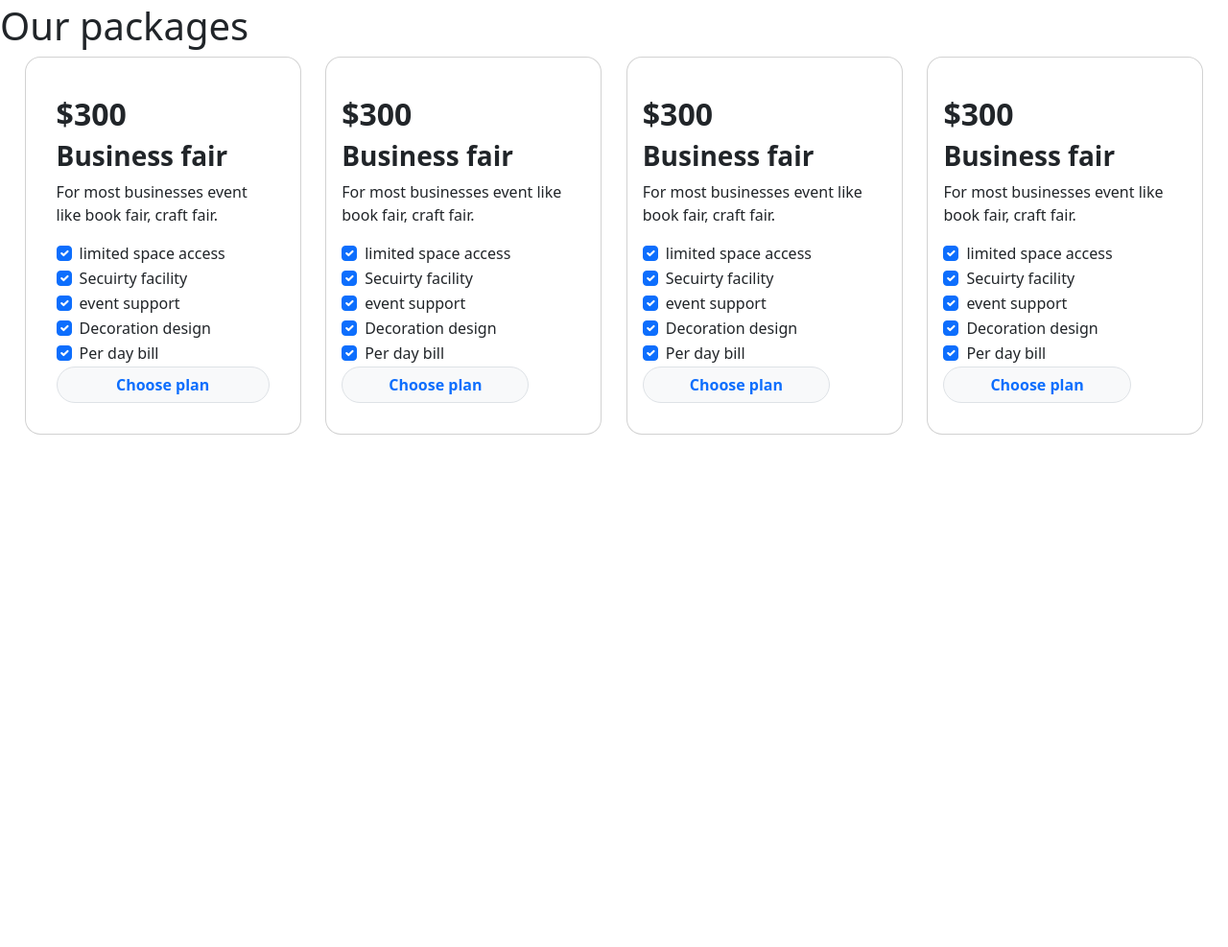
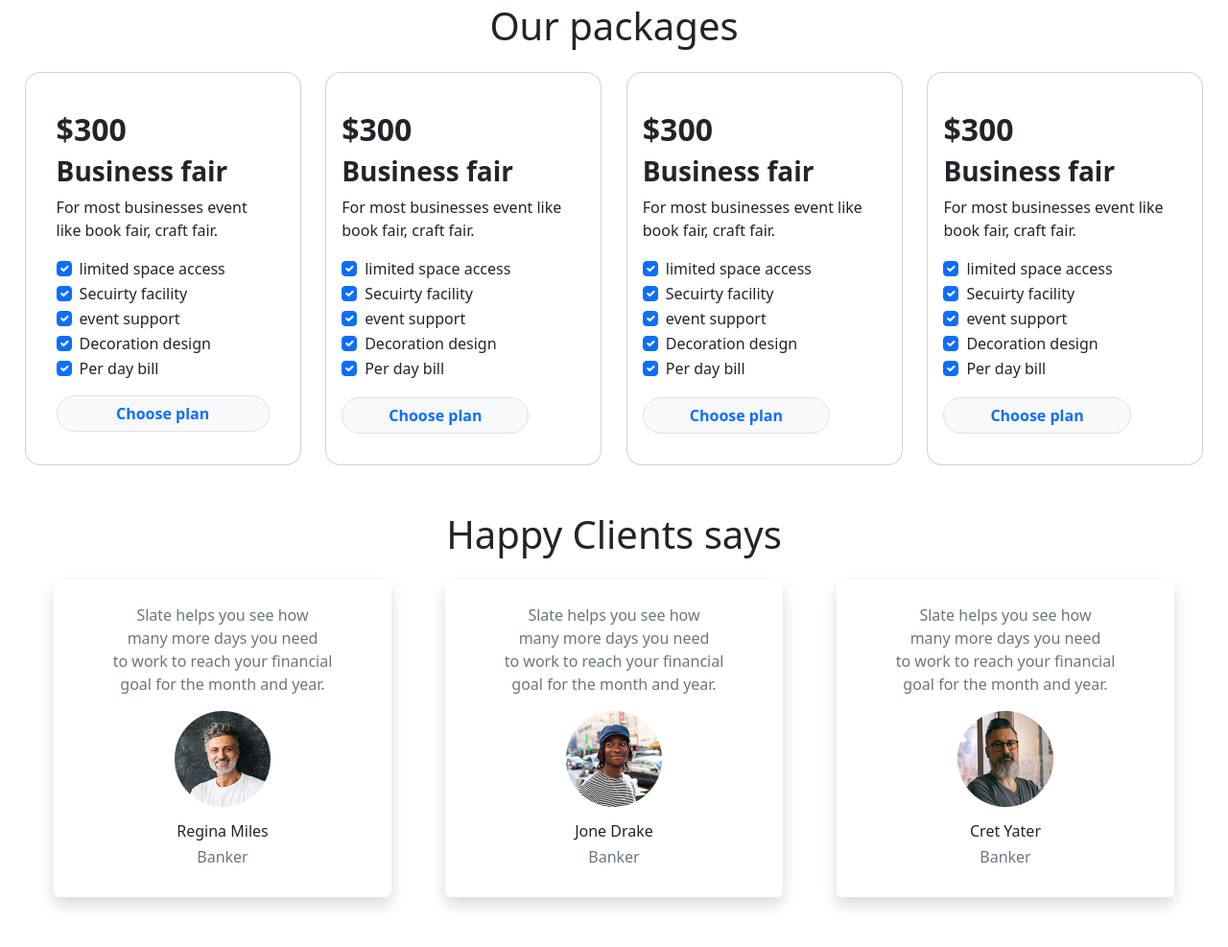
Before and after one commit to MdImran-Hossen-Jahid/conventional-programme, a plain HTML site: page index.html in a window 1280 px wide. Shown: the part 1474-2461 px from the top of the page at 96% size. Before the commit the page ends 1927 px from the top, so only its background shows below. Drawn offline with nearby package versions, Linux system fonts and the light colour scheme.

Commit message:
review section added

```diff
--- a/index.html
+++ b/index.html
@@ -43,7 +43,8 @@
     <!-- main section start -->
     <main>
         <!-- carosel section start -->
-        <div style="height: 800px;" id="carouselExampleCaptions" class="carousel slide bg-secondary container my-5"
+        <section class="my-5">
+            <div style="height: 800px;" id="carouselExampleCaptions" class="carousel slide bg-secondary container"
                 data-bs-ride="false">
                 <div class="carousel-indicators">
                     <button type="button" data-bs-target="#carouselExampleCaptions" data-bs-slide-to="0" class="active"
@@ -94,10 +95,12 @@
                     <span class="visually-hidden">Next</span>
                 </button>
             </div>
+        </section>
         <!-- carosel section end -->
 
         <!-- event section start -->
-        <div class="d-flex mx-5 my-5">
+        <section class="mx-5 my-5">
+            <div class="d-flex">
                 <div class="row">
                     <div class="col-lg-6 px-5">
                         <img style="width: 550px; height:auto;" class="rounded" src="images/engage.jpg" alt="">
@@ -136,10 +139,12 @@
                     </div>
                 </div>
             </div>
+        </section>
         <!-- event section end -->
 
         <!-- package section start -->
-        <h1>Our packages</h1>
+        <section class="my-5">
+            <h1 class="text-center mb-4">Our packages</h1>
             <div class="d-flex justify-content-evenly">
 
                 <div class="card rounded-4 pt-4 pb-3 px-3" style="width: 18rem;">
@@ -179,7 +184,7 @@
                             </label>
                         </div>
                         <a href="#"
-                        class="btn btn-light border rounded-5 px-5 text-primary fw-semibold d-flex justify-content-center">Choose
+                            class="btn btn-light border rounded-5 px-5 mt-3 text-primary fw-semibold d-flex justify-content-center">Choose
                             plan</a>
                     </div>
                 </div>
@@ -219,7 +224,8 @@
                                 Per day bill
                             </label>
                         </div>
-                    <a href="#" class="btn btn-light border rounded-5 px-5 text-primary fw-semibold">Choose plan</a>
+                        <a href="#" class="btn btn-light border rounded-5 px-5 mt-3 text-primary fw-semibold">Choose
+                            plan</a>
                     </div>
                 </div>
                 <div class="card rounded-4 pt-4 pb-3" style="width: 18rem;">
@@ -258,7 +264,8 @@
                                 Per day bill
                             </label>
                         </div>
-                    <a href="#" class="btn btn-light border rounded-5 px-5 text-primary fw-semibold">Choose plan</a>
+                        <a href="#" class="btn btn-light border rounded-5 px-5 mt-3 text-primary fw-semibold">Choose
+                            plan</a>
                     </div>
                 </div>
                 <div class="card rounded-4 pt-4 pb-3" style="width: 18rem;">
@@ -297,12 +304,62 @@
                                 Per day bill
                             </label>
                         </div>
-                    <a href="#" class="btn btn-light border rounded-5 px-5 text-primary fw-semibold">Choose plan</a>
+                        <a href="#" class="btn btn-light border rounded-5 px-5 mt-3 text-primary fw-semibold">Choose
+                            plan</a>
                     </div>
                 </div>
 
             </div>
+        </section>
         <!-- package section end -->
+
+        <!-- review section start -->
+        <section class="my-5">
+            <h1 class="text-center mb-4">Happy Clients says</h1>
+
+            <div class="d-flex justify-content-evenly">
+                <div class="card pt-4 pb-2 border border-0 shadow p-3 mb-5 bg-body rounded" style="width: 22rem;">
+                    <p class="card-text text-center text-secondary">Slate helps you see how <br>
+                        many more days you need <br>
+                        to work to reach your
+                        financial <br>
+                        goal
+                        for the month and year.</p>
+                    <img style="width: 100px;" src="images/person 2.png" class="rounded mx-auto d-block" alt="...">
+                    <div class="card-body">
+                        <h6 class="card-title text-center">Regina Miles</h6>
+                        <h6 class="text-center text-secondary">Banker</h6>
+                    </div>
+                </div>
+                <div class="card pt-4 pb-2 border border-0 shadow p-3 mb-5 bg-body rounded" style="width: 22rem;">
+                    <p class="card-text text-center text-secondary">Slate helps you see how <br>
+                        many more days you need <br>
+                        to work to reach your
+                        financial <br>
+                        goal
+                        for the month and year.</p>
+                    <img style="width: 100px;" src="images/person 3.png" class="rounded mx-auto d-block" alt="...">
+                    <div class="card-body">
+                        <h6 class="card-title text-center">Jone Drake</h6>
+                        <h6 class="text-center text-secondary">Banker</h6>
+                    </div>
+                </div>
+                <div class="card pt-4 pb-2 border border-0 shadow p-3 mb-5 bg-body rounded" style="width: 22rem;">
+                    <p class="card-text text-center text-secondary">Slate helps you see how <br>
+                        many more days you need <br>
+                        to work to reach your
+                        financial <br>
+                        goal
+                        for the month and year.</p>
+                    <img style="width: 100px;" src="images/person 1.png" class="rounded mx-auto d-block" alt="...">
+                    <div class="card-body">
+                        <h6 class="card-title text-center">Cret Yater</h6>
+                        <h6 class="text-center text-secondary">Banker</h6>
+                    </div>
+                </div>
+            </div>
+        </section>
+        <!-- review section end -->
     </main>
     <!-- main section end -->
 
```
Also changed, not shown: images/Vector.svg (added), images/discount.jpg (deleted), images/person 1.png (added), images/person 2.png (added), images/person 3.png (added). Lines whose indentation alone changed are shown as unchanged.
